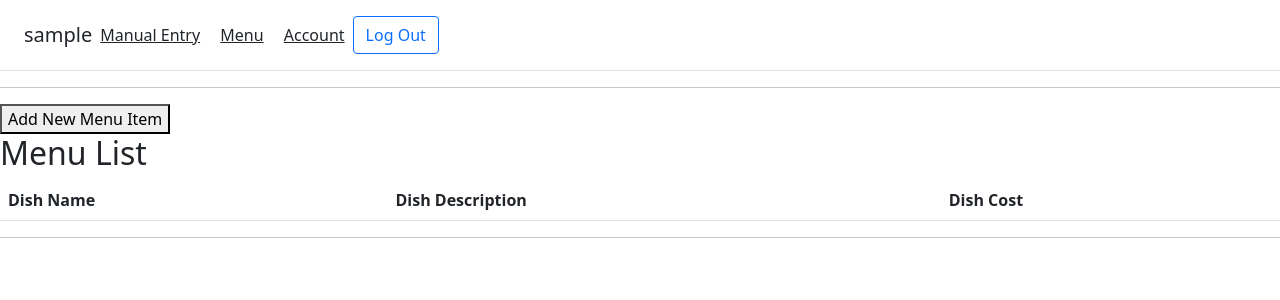
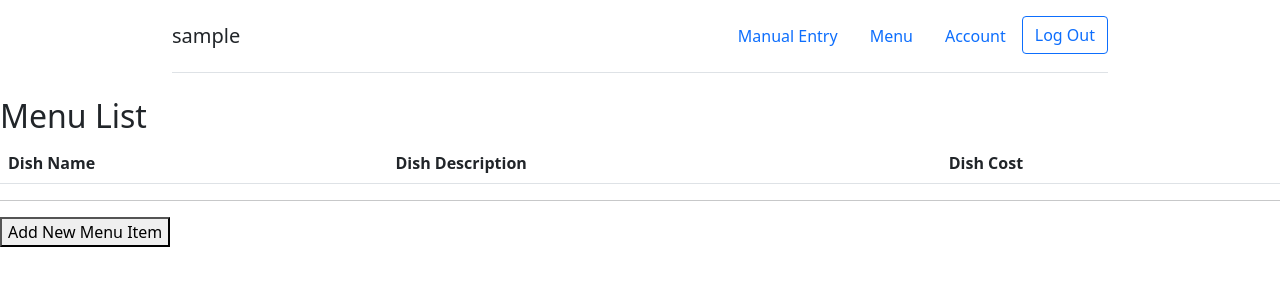
Before and after one commit to alam1704/pos_app, a Flask app: page /dishes/ in a window 1280 px wide. Shown: the top 300 px of the page. Run offline with Flask 2, Linux system fonts and the light colour scheme; the visitor is signed in with stand-in values (Sample User, id 1); data comes from the database, SQL or seed files in the repository; data that the repository does not hold is empty; parts of the project's set-up code (start-up, migrations or seed data) failed here and were passed over.

Commit message:
added css styling to header bar

```diff
--- /dev/null
+++ b/pos_app/static/css/base.css
@@ -0,0 +1,22 @@
+@media (min-width: 768px) {
+    html {
+    font-size: 16px;
+    }
+}
+
+.container {
+    max-width: 960px;
+}
+
+.pricing-header {
+    max-width: 700px;
+}
+
+.card-deck .card {
+    min-width: 220px;
+}
+
+.border-top { border-top: 1px solid #e5e5e5; }
+.border-bottom { border-bottom: 1px solid #e5e5e5; }
+
+.box-shadow { box-shadow: 0 .25rem .75rem rgba(0, 0, 0, .05); }
--- a/pos_app/templates/base.html
+++ b/pos_app/templates/base.html
@@ -7,23 +7,28 @@
         <link rel="icon" href="/static/logo.png">
         <!-- Bootstrap CSS -->
         <link href="https://cdn.jsdelivr.net/npm/bootstrap@5.1.3/dist/css/bootstrap.min.css" rel="stylesheet" integrity="sha384-1BmE4kWBq78iYhFldvKuhfTAU6auU8tT94WrHftjDbrCEXSU1oBoqyl2QvZ6jIW3" crossorigin="anonymous">
+        <link rel="stylesheet" href="{{ url_for('static', filename='css/base.css') }}">
     </head>
     <body>
         {% if current_user.is_authenticated %}
-        <header class="d-flex flex-column flex-md-row align-items-center p-3 px-md-4 mb-3 bg-white border-bottom box-shadow">
+        <div class="container">
+            <header class="d-flex flex-wrap justify-content-center py-3 mb-4 border-bottom">
 
-            <h5 class="my-0 mr-md-auto font-weight-normal">{{ current_user.restaurant_name }}</h5>
-            <nav class="my-2 my-md-0 mr-md-3">
-                <a class="p-2 text-dark" href="/calculator/">Manual Entry</a>
-                <a class="p-2 text-dark" href="/dishes/">Menu</a>
-                <a class="p-2 text-dark" href="/account/">Account</a>
+                <h5 class="d-flex align-items-center mb-3 mb-md-0 me-md-auto text-dark text-decoration-none">{{ current_user.restaurant_name }}</h5>
+                <ul class="nav nav-pills">
+                    <li class="nav-item"><a class="nav-link" href="/calculator/">Manual Entry</a></li>
+                    <li class="nav-item"><a class="nav-link" href="/dishes/">Menu</a></li>
+                    <li class="nav-item"><a class="nav-link" href="/account/">Account</a></li>
+                    <li class="nav-item">
+                        <form class="form-logout" action="/logout/" method="POST">
+                            <button class="btn btn-outline-primary" type="submit">Log Out</button>
+                        </form>
+                    </li>
+                </nav>
 
-            </nav>
-            <form class="form-logout" action="/logout/" method="POST">
-            <button class="btn btn-outline-primary" type="submit">Log Out</button>
-            </form>
 
-        </header>
+            </header>
+        </div>
         {% endif %}
 
 
--- a/pos_app/templates/dish_menu.html
+++ b/pos_app/templates/dish_menu.html
@@ -1,10 +1,5 @@
 {% extends "base.html" %}
 {% block content %}
-    <hr/>
-
-        <a href="/new_item/">
-            <button ref>Add New Menu Item</button>
-        </a>
 
     <h2>Menu List</h2>
     <table class="table table-striped table-boredered">
@@ -33,5 +28,7 @@
         {% endfor %}
     </table>
     <hr/>
-
+    <a href="/new_item/">
+        <button ref>Add New Menu Item</button>
+    </a>
 {% endblock %}
```
Also changed, not shown: pos_app/static/css/signin.css (line endings or trailing spaces).
